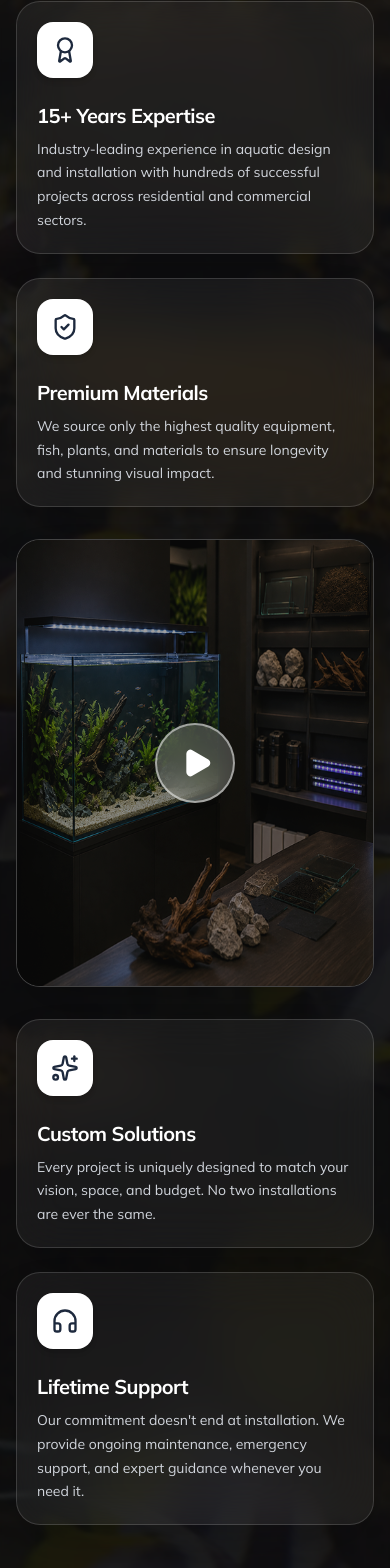
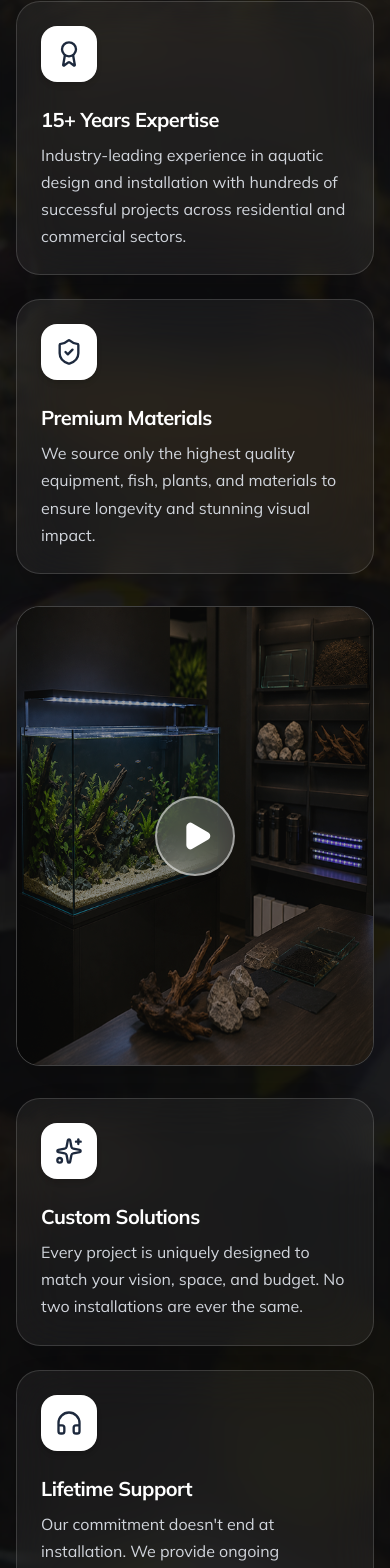
Before and after one commit to BayshoreCommunication/fishme-aqua-new-website, a Next.js app: page /portfolio in a window 390 px wide. Shown: the part 4125-5693 px from the top of the page. Built offline with nearby package versions, Linux system fonts and the light colour scheme; no server answers; a web font is replaced by a local one.

Commit message:
refactor: improve layout and styling in multiple components for better responsiveness and readability

```diff
--- a/component/about/OurJourney.tsx
+++ b/component/about/OurJourney.tsx
@@ -227,7 +227,9 @@ const OurJourney = () => {
                   key={index}
                   direction="up"
                   delay={index * 150}
-                  className="h-full flex flex-col"
+                  className={`h-full flex flex-col ${
+                    index === 0 ? "lg:col-start-2" : ""
+                  }`}
                 >
                   <div className="flex flex-col items-center text-center group h-full">
                     {/* Year & Node point */}
--- a/component/about/OurStory.tsx
+++ b/component/about/OurStory.tsx
@@ -100,11 +100,11 @@ const OurStory = () => {
       <div className="container ">
         {/* Top Header Section: Heading on Left, Subtitle on Left/Right properly aligned */}
         <Reveal direction="up" delay={0}>
-          <div className="flex flex-col gap-4 sm:flex-row sm:items-end sm:justify-between mb-10 text-left">
+          <div className="flex flex-col gap-4 sm:flex-row sm:items-center sm:justify-between mb-10 text-left">
             <h2 className="font-heading text-3xl font-bold uppercase tracking-wider text-foreground sm:text-4xl text-left">
               Our Story
             </h2>
-            <p className="max-w-md text-base sm:text-lg leading-relaxed text-foreground/80 sm:text-left">
+            <p className="max-w-2xl text-base sm:text-lg leading-relaxed text-foreground/80 sm:text-left">
               Fish Me Aqua was founded with a simple vision: to transform
               ordinary spaces into extraordinary aquatic experiences.
             </p>
@@ -134,7 +134,7 @@ const OurStory = () => {
         </div>
 
         {/* Bottom Section: Descriptive Text & Left Aligned CTA Button */}
-        <div className="w-full text-left flex flex-col items-center gap-8">
+        <div className="w-full max-w-7xl mx-auto text-left flex flex-col items-center gap-8">
           <Reveal direction="up" delay={450}>
             <div className="space-y-4 text-base sm:text-lg leading-relaxed text-foreground/80 text-left">
               <p>
--- a/component/home/About.tsx
+++ b/component/home/About.tsx
@@ -103,7 +103,7 @@ const About = () => {
             <h2 className="font-heading text-3xl font-bold uppercase tracking-widest text-foreground sm:text-4xl">
               About Us
             </h2>
-            <p className="max-w-xl text-base sm:text-lg leading-relaxed text-foreground/75 sm:text-right">
+            <p className="max-w-4xl text-base sm:text-lg leading-relaxed text-foreground/75 sm:text-left">
               FishMeAqua designs and builds premium aquariums, aquascapes,
               ponds, and nature-inspired environments, creating beautiful living
               ecosystems for homes, businesses, and commercial spaces.
@@ -134,7 +134,7 @@ const About = () => {
 
         <Reveal direction="up" delay={450}>
           <div className="mt-8 flex flex-col gap-6 sm:flex-row sm:items-center sm:justify-between">
-            <p className="max-w-xl text-base sm:text-lg leading-relaxed text-foreground/75">
+            <p className="max-w-4xl text-base sm:text-lg leading-relaxed text-foreground/75">
               At FishMeAqua, we believe nature is more than decoration—it is an
               experience. Our mission is to transform ordinary spaces into
               inspiring environments that promote relaxation, wellness, and a
@@ -143,7 +143,7 @@ const About = () => {
             <Button
               href="/about"
               variant="primary"
-              className="shrink-0 text-sm sm:text-base font-semibold"
+              className="shrink-0  text-base font-semibold"
             >
               Explore More About Fish Me Aqua
               <span className="ml-2 inline-flex h-5 w-5 items-center justify-center rounded-full bg-white/20">
--- a/component/home/WhyFishMeAqua.tsx
+++ b/component/home/WhyFishMeAqua.tsx
@@ -96,11 +96,11 @@ const WhyFishMeAqua = () => {
         </Reveal>
 
         {/* Grid Layout: Left Cards (2) -> Center Video/Image -> Right Cards (2) */}
-        <div className="grid grid-cols-1 lg:grid-cols-12 gap-8 items-center">
+        <div className="grid grid-cols-1 lg:grid-cols-12 gap-8 items-stretch">
           {/* Left Column Cards */}
-          <div className="lg:col-span-4 flex flex-col gap-6">
-            <Reveal direction="up" delay={100}>
-              <div className="h-full bg-white/5 backdrop-blur-xl rounded-3xl p-5 border border-white/15 hover:border-white/30 hover:bg-white/8 transition-all duration-300 shadow-2xl flex flex-col justify-between group">
+          <div className="lg:col-span-4 flex flex-col gap-6 justify-between h-full">
+            <Reveal direction="up" delay={100} className="flex-1 flex flex-col">
+              <div className="h-full w-full bg-white/5 backdrop-blur-xl rounded-3xl p-6 sm:p-7 border border-white/15 hover:border-white/30 hover:bg-white/8 transition-all duration-300 shadow-2xl flex flex-col justify-between group min-h-[220px]">
                 <div className="w-14 h-14 rounded-2xl bg-white text-slate-900 flex items-center justify-center mb-6 shadow-md transition-transform duration-300 group-hover:scale-110">
                   <Award className="w-7 h-7 text-slate-800" />
                 </div>
@@ -108,15 +108,15 @@ const WhyFishMeAqua = () => {
                   <h3 className="text-xl font-bold text-white mb-2 tracking-tight">
                     {whyChooseData[0].title}
                   </h3>
-                  <p className="text-gray-300 text-sm sm:text-base leading-relaxed">
+                  <p className="text-gray-300 text-base leading-relaxed">
                     {whyChooseData[0].description}
                   </p>
                 </div>
               </div>
             </Reveal>
 
-            <Reveal direction="up" delay={200}>
-              <div className="h-full bg-white/5 backdrop-blur-xl rounded-3xl p-5 border border-white/15 hover:border-white/30 hover:bg-white/8 transition-all duration-300 shadow-2xl flex flex-col justify-between group">
+            <Reveal direction="up" delay={200} className="flex-1 flex flex-col">
+              <div className="h-full w-full bg-white/5 backdrop-blur-xl rounded-3xl p-6 sm:p-7 border border-white/15 hover:border-white/30 hover:bg-white/8 transition-all duration-300 shadow-2xl flex flex-col justify-between group min-h-[220px]">
                 <div className="w-14 h-14 rounded-2xl bg-white text-slate-900 flex items-center justify-center mb-6 shadow-md transition-transform duration-300 group-hover:scale-110">
                   <ShieldCheck className="w-7 h-7 text-slate-800" />
                 </div>
@@ -124,7 +124,7 @@ const WhyFishMeAqua = () => {
                   <h3 className="text-xl font-bold text-white mb-2 tracking-tight">
                     {whyChooseData[1].title}
                   </h3>
-                  <p className="text-gray-300 text-sm sm:text-base leading-relaxed">
+                  <p className="text-gray-300 text-base leading-relaxed">
                     {whyChooseData[1].description}
                   </p>
                 </div>
@@ -133,9 +133,13 @@ const WhyFishMeAqua = () => {
           </div>
 
           {/* Center Column: Featured Interactive Video/Image Card */}
-          <div className="lg:col-span-4">
-            <Reveal direction="up" delay={300}>
-              <div className="relative aspect-[4/5] w-full overflow-hidden rounded-3xl bg-black shadow-2xl border border-white/20 group">
+          <div className="lg:col-span-4 h-full flex flex-col">
+            <Reveal
+              direction="up"
+              delay={300}
+              className="h-full flex-1 flex flex-col"
+            >
+              <div className="relative h-full min-h-[460px] lg:min-h-[500px] w-full overflow-hidden rounded-3xl bg-black shadow-2xl border border-white/20 group">
                 {isPlaying ? (
                   <video
                     src="https://www.w3schools.com/html/mov_bbb.mp4"
@@ -169,9 +173,9 @@ const WhyFishMeAqua = () => {
           </div>
 
           {/* Right Column Cards */}
-          <div className="lg:col-span-4 flex flex-col gap-6">
-            <Reveal direction="up" delay={400}>
-              <div className="h-full bg-white/5 backdrop-blur-xl rounded-3xl p-5 border border-white/15 hover:border-white/30 hover:bg-white/8 transition-all duration-300 shadow-2xl flex flex-col justify-between group">
+          <div className="lg:col-span-4 flex flex-col gap-6 justify-between h-full">
+            <Reveal direction="up" delay={400} className="flex-1 flex flex-col">
+              <div className="h-full w-full bg-white/5 backdrop-blur-xl rounded-3xl p-6 sm:p-7 border border-white/15 hover:border-white/30 hover:bg-white/8 transition-all duration-300 shadow-2xl flex flex-col justify-between group min-h-[220px]">
                 <div className="w-14 h-14 rounded-2xl bg-white text-slate-900 flex items-center justify-center mb-6 shadow-md transition-transform duration-300 group-hover:scale-110">
                   <Sparkles className="w-7 h-7 text-slate-800" />
                 </div>
@@ -179,15 +183,15 @@ const WhyFishMeAqua = () => {
                   <h3 className="text-xl font-bold text-white mb-2 tracking-tight">
                     {whyChooseData[2].title}
                   </h3>
-                  <p className="text-gray-300 text-sm sm:text-base leading-relaxed">
+                  <p className="text-gray-300 text-base leading-relaxed">
                     {whyChooseData[2].description}
                   </p>
                 </div>
               </div>
             </Reveal>
 
-            <Reveal direction="up" delay={500}>
-              <div className="h-full bg-white/5 backdrop-blur-xl rounded-3xl p-5 border border-white/15 hover:border-white/30 hover:bg-white/8 transition-all duration-300 shadow-2xl flex flex-col justify-between group">
+            <Reveal direction="up" delay={500} className="flex-1 flex flex-col">
+              <div className="h-full w-full bg-white/5 backdrop-blur-xl rounded-3xl p-6 sm:p-7 border border-white/15 hover:border-white/30 hover:bg-white/8 transition-all duration-300 shadow-2xl flex flex-col justify-between group min-h-[220px]">
                 <div className="w-14 h-14 rounded-2xl bg-white text-slate-900 flex items-center justify-center mb-6 shadow-md transition-transform duration-300 group-hover:scale-110">
                   <Headphones className="w-7 h-7 text-slate-800" />
                 </div>
@@ -195,7 +199,7 @@ const WhyFishMeAqua = () => {
                   <h3 className="text-xl font-bold text-white mb-2 tracking-tight">
                     {whyChooseData[3].title}
                   </h3>
-                  <p className="text-gray-300 text-sm sm:text-base leading-relaxed">
+                  <p className="text-gray-300 text-base leading-relaxed">
                     {whyChooseData[3].description}
                   </p>
                 </div>
--- a/component/layout/AuthenticatedNavbar.tsx
+++ b/component/layout/AuthenticatedNavbar.tsx
@@ -12,8 +12,14 @@ const AuthenticatedNavbar = async () => {
         image: session.user.image ?? null,
       };
     }
-  } catch (error) {
-    console.error("AuthenticatedNavbar auth check failed:", error);
+  } catch (error: unknown) {
+    const err = error as { digest?: string; message?: string };
+    if (
+      err?.digest === "DYNAMIC_SERVER_USAGE" ||
+      err?.message?.includes("DYNAMIC_SERVER_USAGE")
+    ) {
+      throw error;
+    }
     user = null;
   }
 
```
Also changed, not shown: component/home/ShopAquaticEssentials.tsx (+23 -7 lines).
